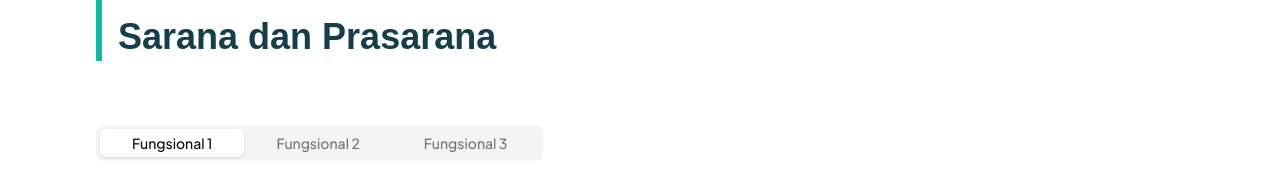
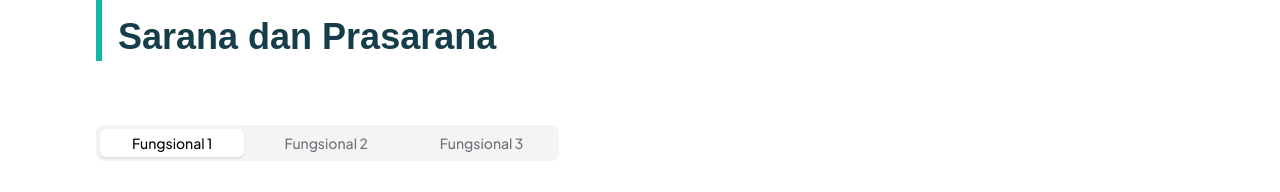
Before and after one commit to bbagustrm/profile_web_ppp_tawang, a Next.js app: page /about in a window 1280 px wide. Shown: the part 4125-4317 px from the top of the page. Built offline with nearby package versions, Linux system fonts and the light colour scheme; a web font is replaced by a local one; what @radix-ui/themes would draw is missing.

Commit message:
fix(ui): bug size at About Page

```diff
--- a/app/(user)/about/components/SaranaPrasaranaSection.tsx
+++ b/app/(user)/about/components/SaranaPrasaranaSection.tsx
@@ -47,11 +47,13 @@ export default function SaranaPrasaranaSection() {
                 </div>
             </div>
             <Tabs value={selectedTab} onValueChange={setSelectedTab} className="w-full space-y-8 text-[#163d4a]">
-                <TabsList>
-                    <TabsTrigger value="fungsional1" className='px-8'>Fungsional 1</TabsTrigger>
-                    <TabsTrigger value="fungsional2" className='px-8'>Fungsional 2</TabsTrigger>
-                    <TabsTrigger value="fungsional3" className='px-8'>Fungsional 3</TabsTrigger>
-                </TabsList>
+                <div className="overflow-x-auto">
+                    <TabsList className="w-max whitespace-nowrap flex gap-2">
+                        <TabsTrigger value="fungsional1" className="px-8">Fungsional 1</TabsTrigger>
+                        <TabsTrigger value="fungsional2" className="px-8">Fungsional 2</TabsTrigger>
+                        <TabsTrigger value="fungsional3" className="px-8">Fungsional 3</TabsTrigger>
+                    </TabsList>
+                </div>
 
                 {Object.entries(data).map(([key, items]) => (
                     <TabsContent key={key} value={key}>
--- a/app/(user)/about/components/VisiMisi.tsx
+++ b/app/(user)/about/components/VisiMisi.tsx
@@ -1,7 +1,7 @@
 export default function VisiMisiSection() {
     return (
         <div className="w-full py-16 px-8 lg:px-16 xl:px-24 bg-white  text-[#163d4a]">
-            <div className="flex justify-between md:gap-12 lg:gap-24 flex-col md:flex-row">
+            <div className="flex justify-between gap-24 md:gap-12 lg:gap-24 flex-col md:flex-row">
                 <div className="w-full lg:basis-1/2 space-y-16 ">
                     <div className="flex flex-col items-center gap-4">
                         <div className="w-20 h-1.5 bg-teal-500" />
--- a/app/components/Navbar.tsx
+++ b/app/components/Navbar.tsx
@@ -36,7 +36,7 @@ export default function Navbar() {
             label: 'About Us',
             dropdown: true,
             items: [
-                { href: '/about', label: 'Profil' },
+                { href: '/about', label: 'Profile' },
                 { href: '/umkm', label: 'UMKM' },
                 { href: '/sejarah', label: 'Sejarah' },
             ]
```
